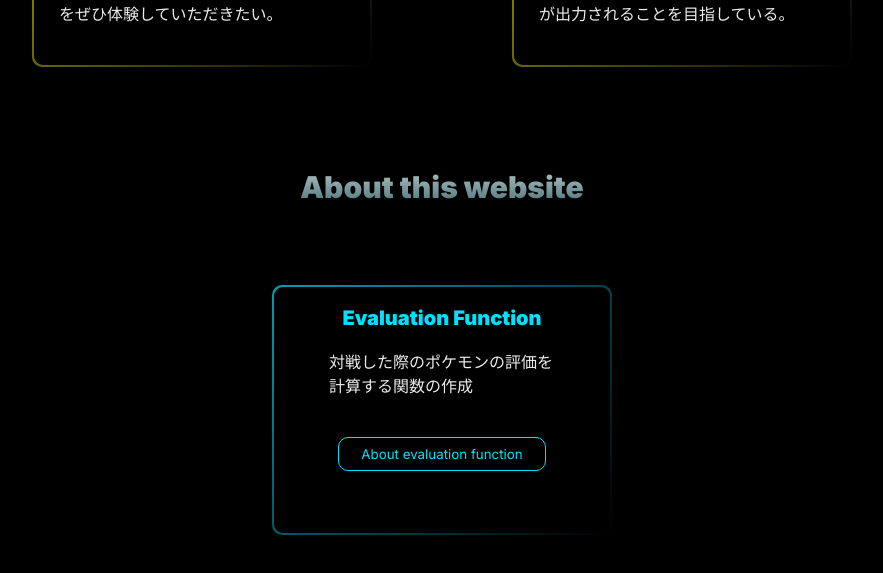
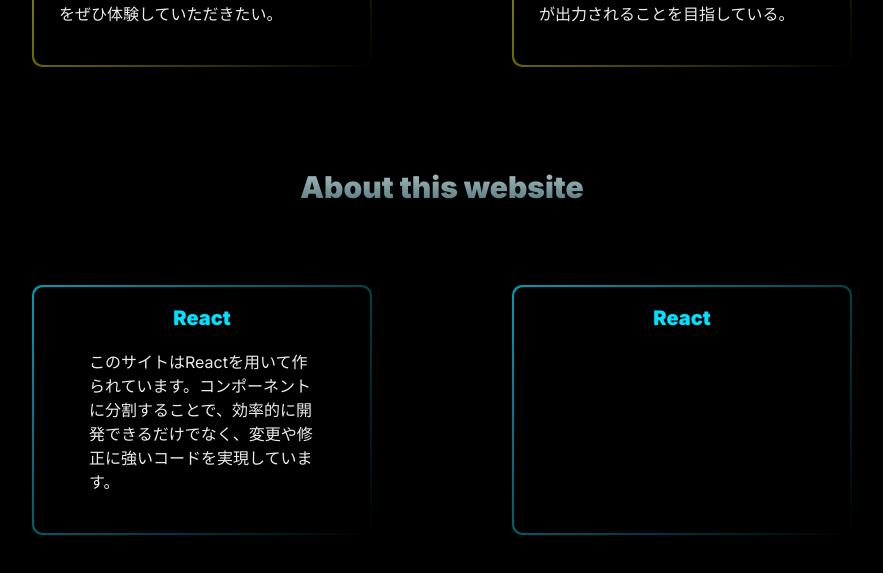
Before and after one commit to pokemon-GA/pokemon-ga-document, a React (Vite) app: page /page2 in a window 1280 px wide. Shown: the part 1065-1638 px from the top of the page, without its empty margins (198-1081 px from the left). Built offline with nearby package versions, Linux system fonts and the light colour scheme.

Commit message:
about this website の内容の追加

```diff
--- a/src/components/Page2.jsx
+++ b/src/components/Page2.jsx
@@ -24,12 +24,26 @@
         <Page1div id="pageTop2">
             <PageTitle title={'About this website'} />
             <FlexDiv>
-            <PageCard
-                    title={'Evaluation Function'}
-                    text={'対戦した際のポケモンの評価を計算する関数の作成'}
-                    button={'notHidden'}
-                    buttonText={'About evaluation function'}
-                    />
+                <PageCard
+                    title={'React'}
+                    lang={''}
+                    langClass={'hidden'}
+                    text={
+                        'このサイトはReactを用いて作られています。コンポーネントに分割することで、効率的に開発できるだけでなく、変更や修正に強いコードを実現しています。'
+                    }
+                    button={'hidden'}
+                    buttonText={''}
+                    link={''}
+                />
+                <PageCard
+                    title={'React'}
+                    lang={''}
+                    langClass={'hidden'}
+                    text={''}
+                    button={'hidden'}
+                    buttonText={''}
+                    link={''}
+                />
             </FlexDiv>
         </Page1div>
     );
```
